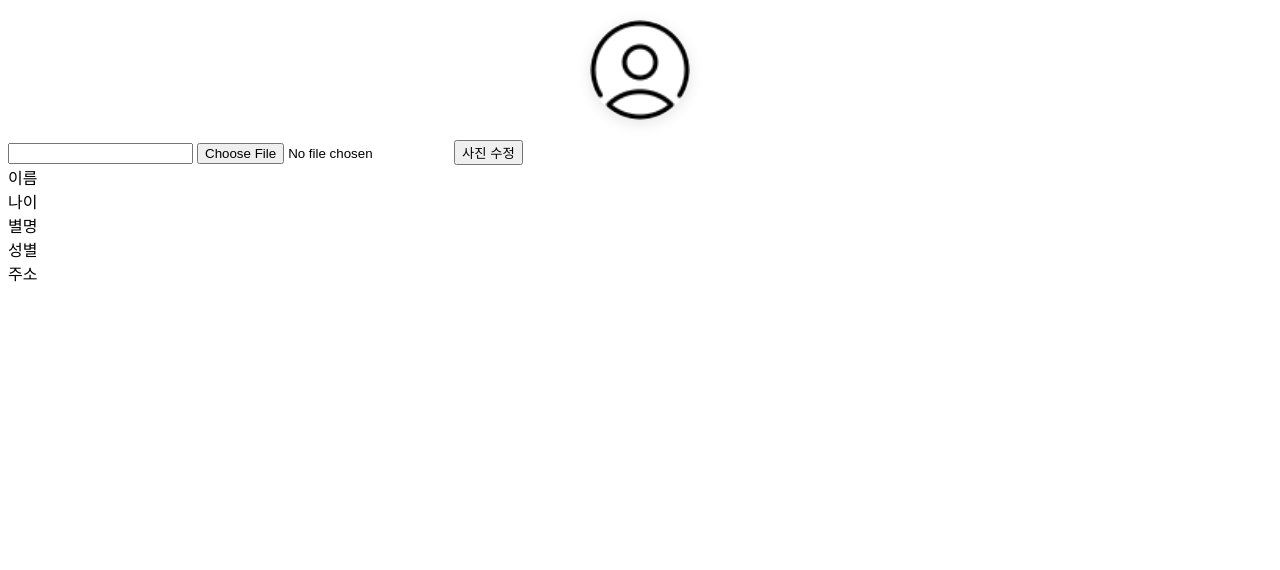
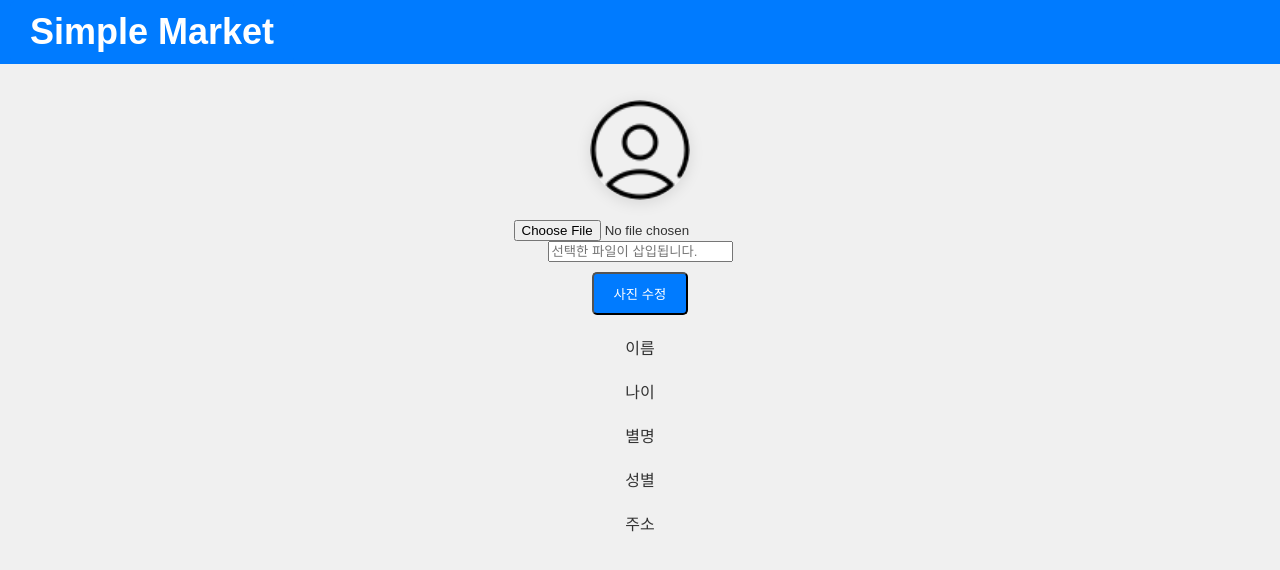
Before and after one commit to jinwhan804/simplemarket, a plain HTML site: page FrontEnd/mypage.html in a window 1280 px wide. Drawn offline with nearby package versions, Linux system fonts and the light colour scheme; no server answers; files whose address does not match are found by name.

Commit message:
헤더적용, 수정중

```diff
--- a/FrontEnd/mypage.html
+++ b/FrontEnd/mypage.html
@@ -8,6 +8,34 @@
     <script src="https://unpkg.com/axios/dist/axios.min.js"></script>
 </head>
 <style>
+    body {
+        font-family: Arial, sans-serif;
+        margin: 0;
+        padding: 0;
+        background-color: #f0f0f0;
+        color: #333;
+    }
+
+    header {
+        width: 100%;
+        height: 64px;
+        position: fixed;
+        background-color: #007bff;
+        top: 0;
+        display: flex;
+        justify-content: flex-start;
+        align-items: center;
+        color: #ffffff;
+        font-size: 1.5em;
+    }
+
+    .logo {
+        font-weight: bold;
+        font-size: 1.5em;
+        color: white;
+        text-decoration: none;
+    }
+
     img {
         display: block;
         margin: 20px auto;
@@ -16,12 +44,41 @@
         border-radius: 50%;
         box-shadow: 0px 3px 15px rgba(0,0,0,0.1);
     }
+
+    div.profile-info {
+        display: flex;
+        flex-direction: column;
+        align-items: center;
+        justify-content: center;
+        margin-top: 80px;
+    }
+
+    div.profile-info div {
+        margin: 10px 0;
+    }
+
+    a, button {
+        display: inline-block;
+        margin: 10px;
+        padding: 10px 20px;
+        text-decoration: none;
+        color: #ffffff;
+        background-color: #007bff;
+        border-radius: 5px;
+    }
+
+    a:hover, button:hover {
+        background-color: #0056b3;
+    }
 </style>
 <body>
-    <div>
+    <header>
+        <a href="http://127.0.0.1:5500/frontEnd/main.html" class="logo">Simple Market</a>
+    </header>
+    <div class="profile-info">
         <img src="http://localhost:8080/img/defaultprofile.png" alt="">
-        <input type="text" id="imgs">
         <input type="file" id="file">
+        <input type="text" id="imgs" placeholder="선택한 파일이 삽입됩니다.">
         <button id="uploadBtn">사진 수정</button>
         <div>
             <span>이름</span>
```
Also changed, not shown: FrontEnd/main.html (+9 -7 lines), BackEnd/uploads/defaultprofile_1686126316908.png (deleted). Lines whose indentation alone changed are shown as unchanged.
